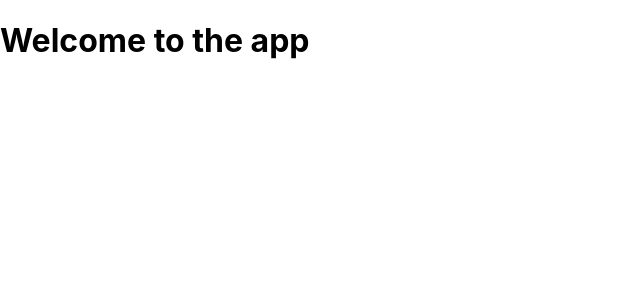
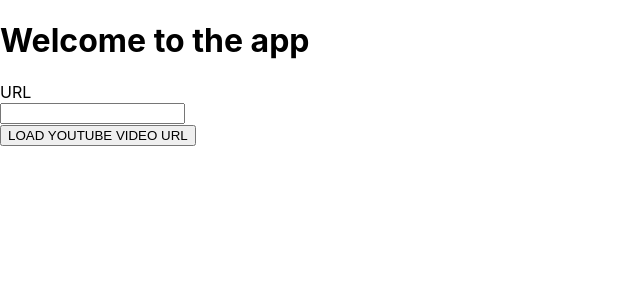
Before and after one commit to abshkbh/yt-bot-ui, a React (Create React App) app: page / in a window 1280 px wide. Shown: the top 300 px of the page, without its empty margins (0-640 px from the left). Built offline with nearby package versions, Linux system fonts and the light colour scheme.

Commit message:
Add Session component to Load Youtube Video

```diff
--- a/src/App.js
+++ b/src/App.js
@@ -1,7 +1,10 @@
+import Session from './Session.js'
+
 function App() {
   return (
     <div className="App">
       <h1>Welcome to the app</h1>
+      <Session />
     </div>
   );
 }
--- /dev/null
+++ b/src/Session.js
@@ -0,0 +1,69 @@
+import React from 'react'
+
+const URL_TEXT = "URL"
+const URL_ID = "url"
+const LOAD_VIDEO_TEXT = "LOAD YOUTUBE VIDEO URL"
+
+// This component is loaded after a user is logged in.
+//
+// It has an input to load a new video for annotation and also shows the list of vidoes annoatated
+// by the user.
+class Session extends React.Component {
+    constructor(props) {
+        super(props)
+        this.state = {
+            // URL of the video to annotate.
+            video_url: '',
+        }
+
+        this.updateInput = this.updateInput.bind(this)
+        this.handleLoadVideo = this.handleLoadVideo.bind(this)
+    }
+
+    // Updates the text input values in this component.
+    updateInput(e) {
+        console.log('updateInput')
+        const value = e.target.value
+        const id = e.target.id
+
+        if (id === URL_ID) {
+            this.setState({
+                video_url: value
+            })
+        } else {
+            console.log("Unrecognized input field")
+        }
+    }
+
+    // Callback for the |LOAD_VIDEO_TEXT| button.
+    handleLoadVideo() {
+        console.log('handleLoadVideo url:' + this.state.video_url)
+        if (!this.state.video_url || this.state.video_url === '') {
+            console.log('Video URL empty')
+            return
+        }
+        //TODO: Call the YT player UI.
+    }
+
+    render() {
+        return (
+            <div className="session">
+                <div className="url-label">
+                    <label>{URL_TEXT}</label>
+                </div>
+                <div className="url">
+                    <input id={URL_ID} label={URL_TEXT}
+                        variant="outlined"
+                        onChange={this.updateInput}
+                        value={this.state.video_url} />
+                </div>
+                <div className="load">
+                    <button variant="contained" onClick={this.han}>{LOAD_VIDEO_TEXT}</button>
+                </div>
+            </div>
+        );
+
+    }
+}
+
+export default Session
```
